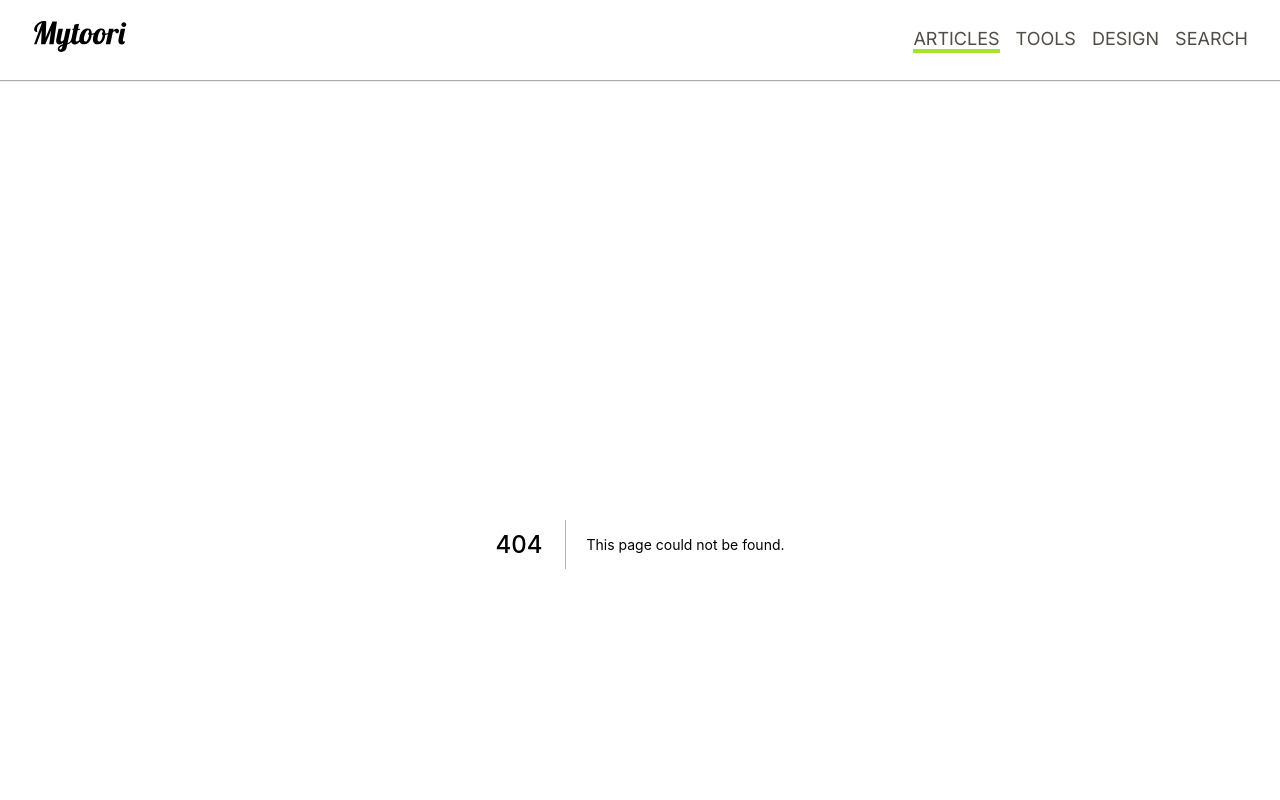
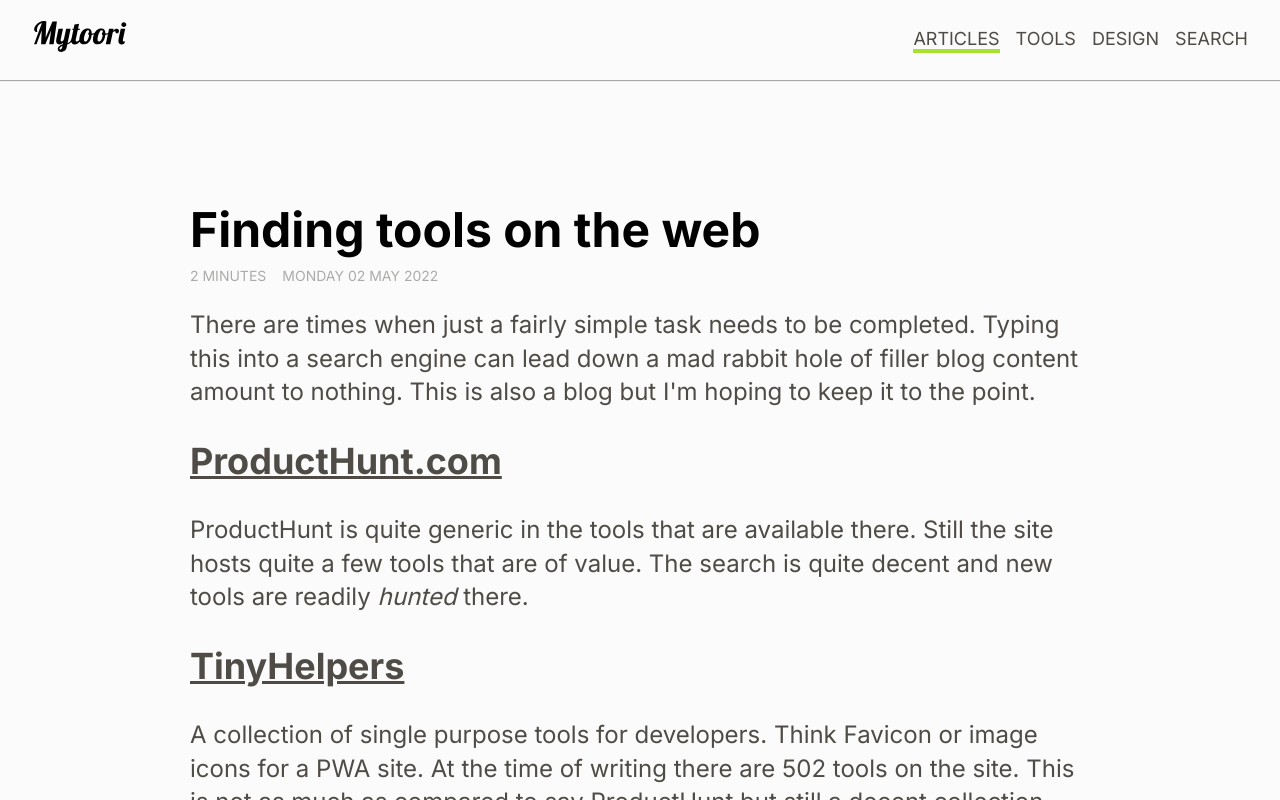
Before and after one commit to Giwan/blog, a Next.js app: page /blog/2022-05-02-tools in a window 1280 px wide. Before the commit this address had no page. Built offline with nearby package versions, Linux system fonts and the light colour scheme.

Commit message:
tools article

```diff
--- /dev/null
+++ b/pages/blog/2022-05-02-tools/index.mdx
@@ -0,0 +1,30 @@
+import Article from "../../../components/Article/Article";
+
+export const description = `
+Finding tools on the web is getting increasingly difficult with a regular search engine.
+This post talks about some of the places on the web that make this easy.
+`
+
+export const meta = {
+    title: "Finding tools on the web",
+    description,
+    createdDate: "2022-05-02",
+    published: "2022-05-02",
+    readTime: 2
+}
+
+export default ({ children }) => <Article {...{meta}}>{children}</Article>
+
+There are times when just a fairly simple task needs to be completed.
+Typing this into a search engine can lead down a mad rabbit hole of filler blog content amount to nothing.
+This is also a blog but I'm hoping to keep it to the point.
+
+## [ProductHunt.com](https://producthunt.com)
+ProductHunt is quite generic in the tools that are available there.
+Still the site hosts quite a few tools that are of value.
+The search is quite decent and new tools are readily _hunted_ there.
+
+## [TinyHelpers](https://tiny-helpers.dev/)
+A collection of single purpose tools for developers. Think Favicon or image icons for a PWA site.
+At the time of writing there are 502 tools on the site.
+This is not as much as compared to say ProductHunt but still a decent collection.
```
Also changed, not shown: 1 other file (tests, documents, lock files or other folders).
